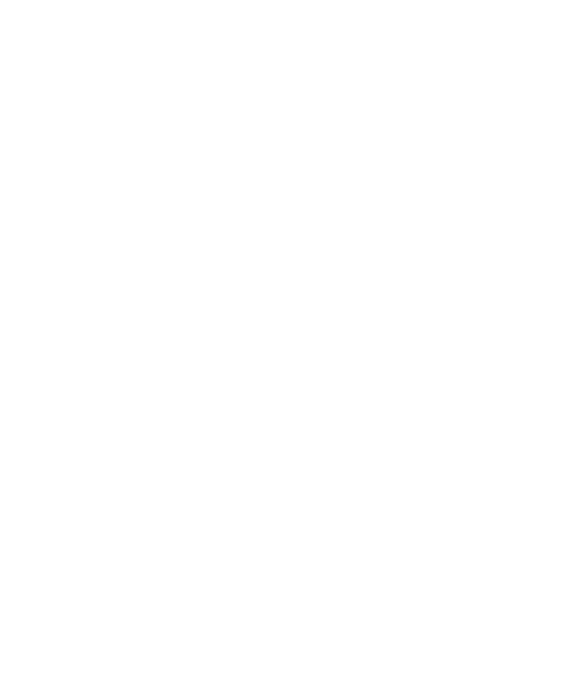
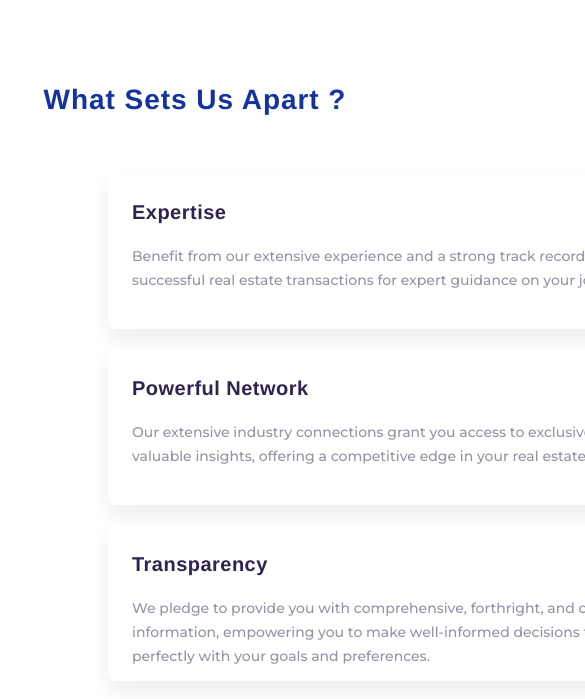
Before and after one commit to 6amigos-concordia/6amigos-soen341projectF2023, a React (Vite) app: page / in a window 390 px wide. Shown: the part 869-1568 px from the top of the page, 585 px wide, since content can reach past the window. Before the commit the page ends 869 px from the top, so only its background shows below. Built offline with nearby package versions, Linux system fonts and the light colour scheme.

Commit message:
Main page changes
- Search bar a little higher
- Made the "set us apart" page responsive(hopefullly)

```diff
--- a/src/App.jsx
+++ b/src/App.jsx
@@ -6,7 +6,7 @@
   return (
     <div className="app">
       <LandingPage />
-       {/*  <OurFeature /> */}
+       {<OurFeature />}
 
 
     </div>
--- a/src/Feature component/style.css
+++ b/src/Feature component/style.css
@@ -49,17 +49,12 @@
   width: 100%;
 }
 
-div.card {
-  transition: width 0.3s ease, height 0.3s ease;
-  box-shadow: 10px 10px 5px lightgray;
-}
-
 .card:hover {
   transform: scale(1.2);
 }
 
-
-.our-feature .headline {
+.our-feature .headline,
+.our-feature .headline-2 {
   color: #2f234f;
   font-family: "Playfair Display", Helvetica;
   font-size: 24px;
@@ -80,18 +75,6 @@
   height: 61px;
   letter-spacing: 0;
   line-height: 24px;
-  position: relative;
-}
-
-.our-feature .headline-2 {
-  align-self: stretch;
-  color: #2f234f;
-  font-family: "Playfair Display", Helvetica;
-  font-size: 24px;
-  font-weight: 600;
-  letter-spacing: 0.48px;
-  line-height: 32px;
-  margin-top: -1px;
   position: relative;
 }
 
@@ -122,6 +105,14 @@
   .our-feature .wrapper {
     justify-content: center;
   }
+
+  .our-feature .title {
+    left: 50%; /* Center the title horizontally */
+    transform: translateX(-50%);
+    text-align: center; /* Center the text */
+    width: 100%; /* Set width to 100% for responsiveness */
+    max-width: 592px; /* Set maximum width for larger screens */
+  }
 }
 
 @media screen and (max-width: 768px) {
--- a/src/Search component/screens/style.css
+++ b/src/Search component/screens/style.css
@@ -1,5 +1,5 @@
 :root {
-  --search-bar-height: 16%; /* Adjust this percentage based on your design needs */
+  --search-bar-height: 8%; /* Adjust this percentage based on your design needs */
 }
 .search {
   background-color: #ffffff;
@@ -192,9 +192,6 @@
   width: 20px !important;
   }
 
-
-
-
 /* Responsive styles using media queries */
 @media screen and (max-width: 768px) {
   .search-bar input[type="text"] {
```
Also changed, not shown: 4 other files (tests, documents, lock files or other folders).
